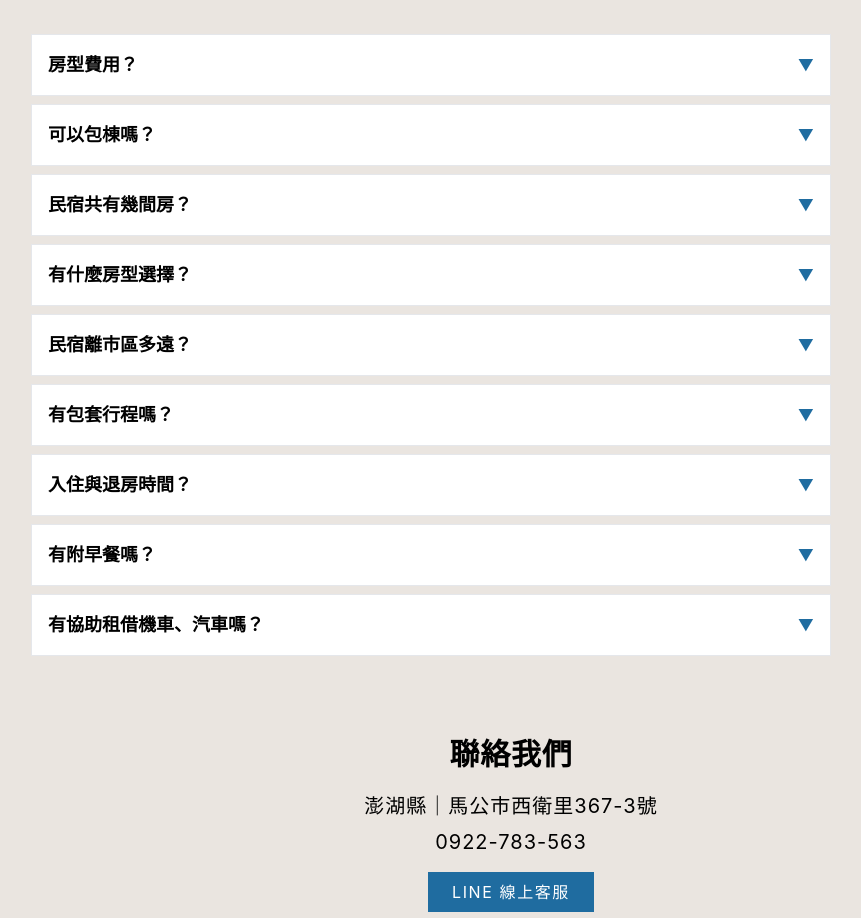
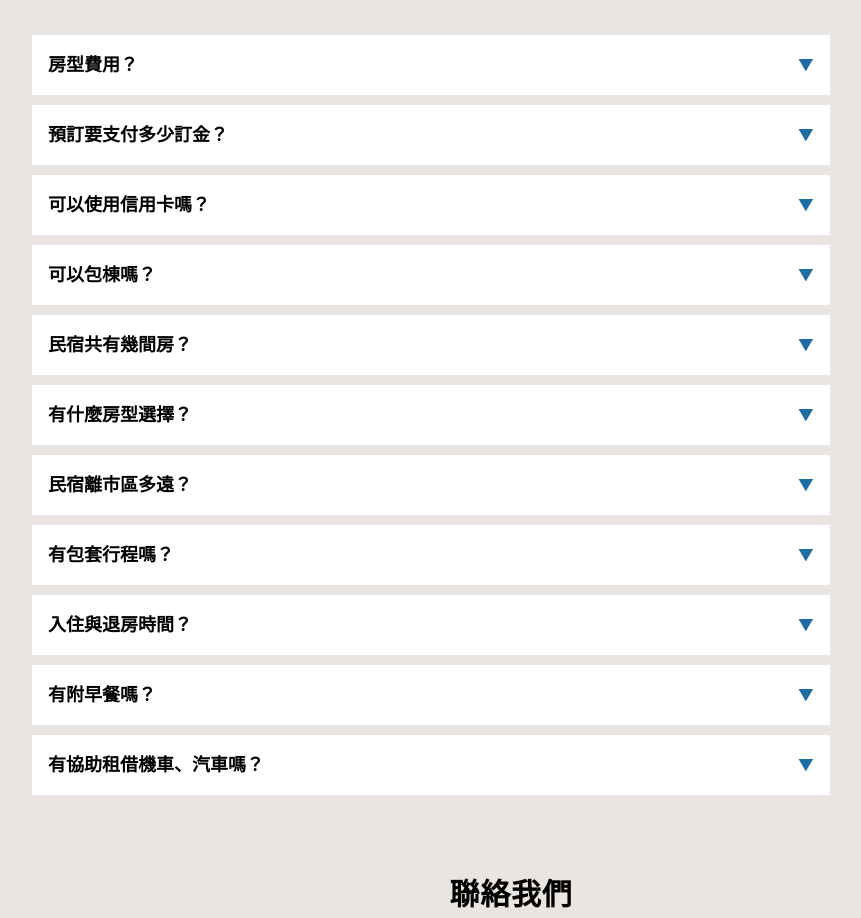
Before and after one commit to SiaoChi/hotel-react, a React (Create React App) app: page / in a window 1280 px wide. Shown: the part 2782-3700 px from the top of the page, without its empty margins (209-1070 px from the left). Built offline with nearby package versions, Linux system fonts and the light colour scheme; a web font is replaced by a local one.

Commit message:
Fix search icon and add QA

```diff
--- a/public/index.html
+++ b/public/index.html
@@ -5,11 +5,11 @@
     <link rel="icon" href="%PUBLIC_URL%/favicon.ico" />
     <meta name="viewport" content="width=device-width, initial-scale=1" />
     <link rel="stylesheet" href="https://fonts.google.com/share?subset=chinese-traditional&noto.script=Hant">
-    <meta name="description" content="詠珍文旅｜澎湖最乾淨的民宿，給你自在又舒服的住房體驗" />
+    <meta name="description" content="詠珍文旅｜澎湖最乾淨的民宿，給你自在又舒服的住房體驗。" />
     <meta name="keywords" content="詠珍文旅, 澎湖民宿, 澎湖住宿, 澎湖包棟" />
     <meta name="theme-color" content="#000000" />
     <link rel="shortcut icon" href="%PUBLIC_URL%/favicon.ico">
-    <link rel="apple-touch-icon" href="%PUBLIC_URL%/yongjen-logo.png" />
+    <link rel="apple-touch-icon" href="%PUBLIC_URL%/favicon.ico" />
     <!--
       manifest.json provides metadata used when your web app is installed on a
       user's mobile device or desktop. See https://developers.google.com/web/fundamentals/web-app-manifest/
@@ -43,7 +43,7 @@
 
       gtag('config', 'G-BD0845Z7QT');
     </script>
-    <title> 詠珍文旅｜澎湖民宿 </title>
+    <title> 詠珍文旅官方網站｜澎湖民宿 </title>
   </head>
   <body>
     <!-- Google Tag Manager (noscript) -->
--- a/src/pages/Home.js
+++ b/src/pages/Home.js
@@ -142,6 +142,14 @@ export const QA = () => {
         answer="每間房型不同，歡迎加入LINE好友直接詢價唷。"
       />
       <QAItem
+        question="預訂要支付多少訂金？"
+        answer="訂房需要支付總房價的三成訂金，其餘費用到民宿再支付現金，或是現場匯款即可。"
+      />
+      <QAItem
+        question="可以使用信用卡嗎？"
+        answer="不好意思，目前尚未提供信用卡刷卡服務，以現金匯款為主。"
+      />
+      <QAItem
         question="可以包棟嗎？"
         answer="可以，包棟請直接LINE我們人數、日期，我們會在因應進行報價唷。"
       />
@@ -167,7 +175,7 @@ export const QA = () => {
         />
       <QAItem
         question="有附早餐嗎？"
-        answer="房價不含早餐，早餐可選擇另外加價100元/人。"
+        answer="房價不含早餐，早餐可選擇另外加價100元/人，我們會協助代買澎湖特色早餐。"
       />
       <QAItem
         question="有協助租借機車、汽車嗎？"
```
